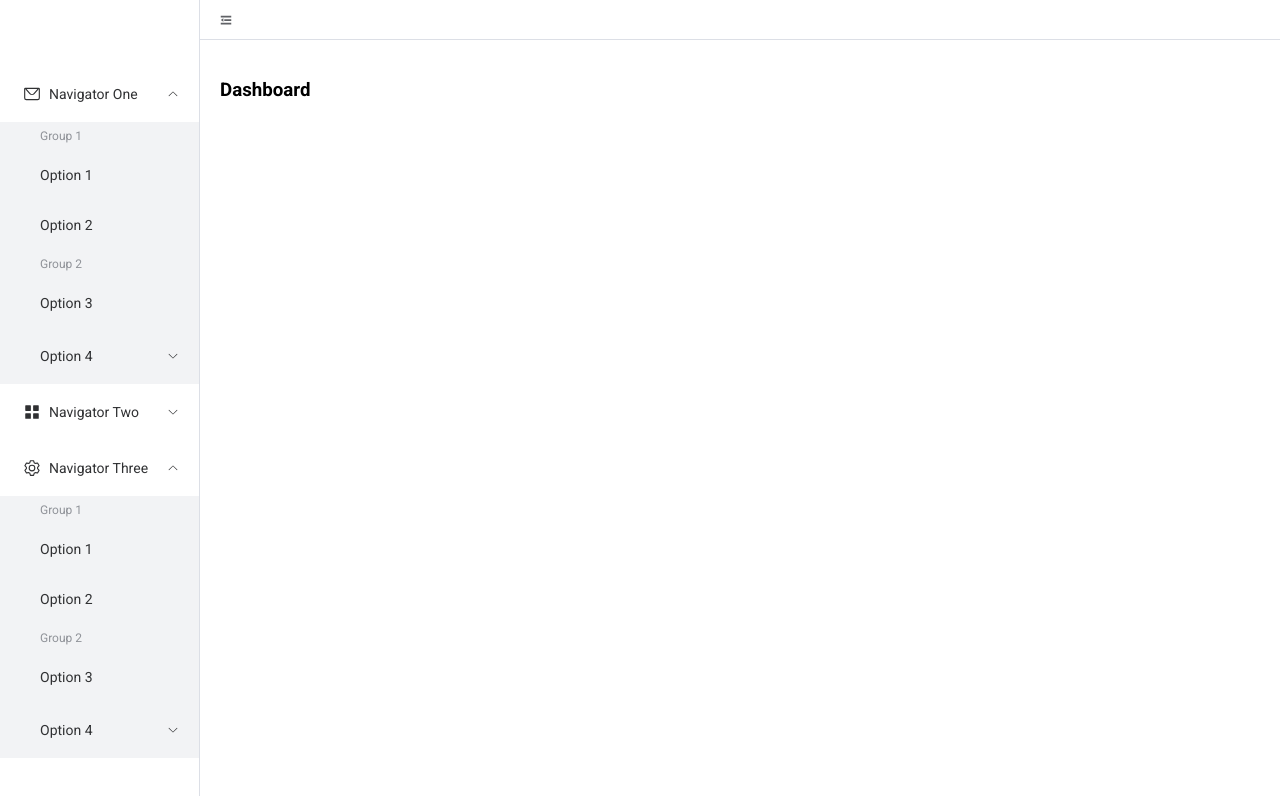
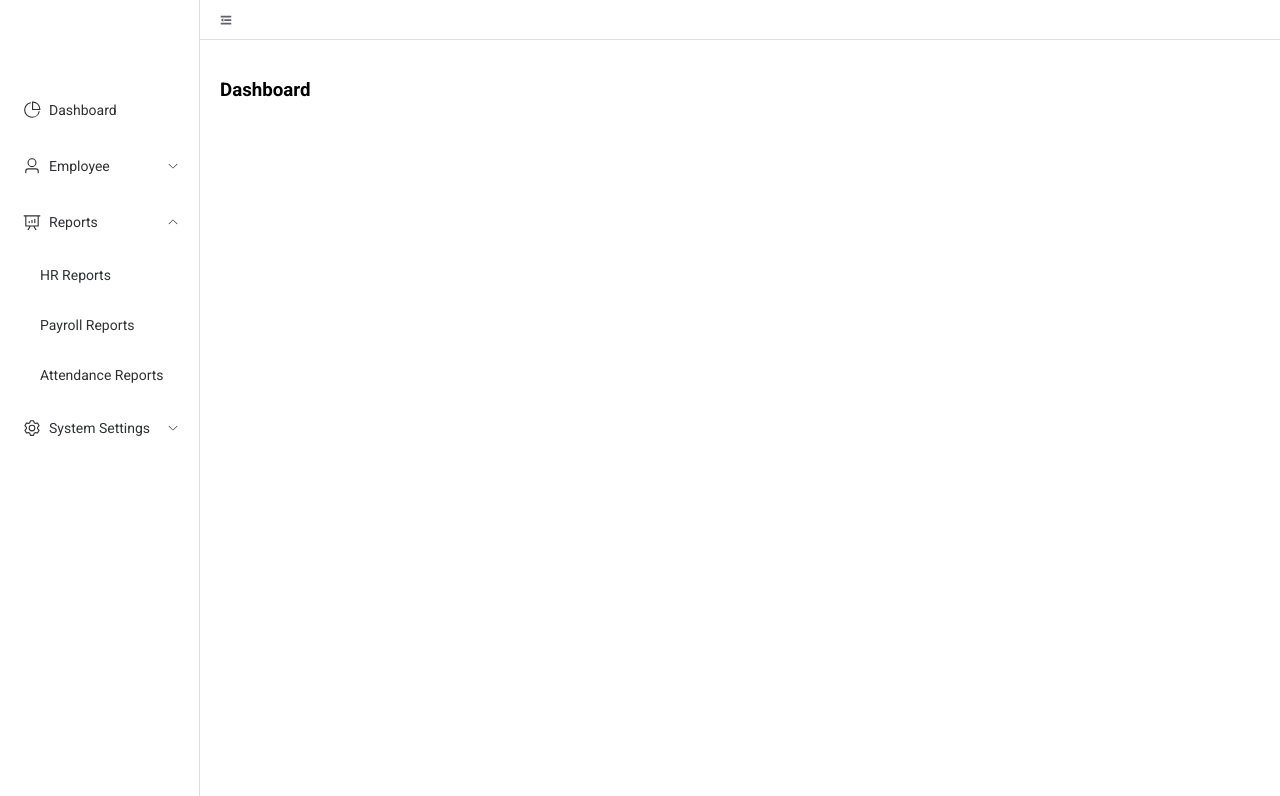
Before and after one commit to vietanhyoyo/nuxt-js-base, a Nuxt app: page /admin/dashboard in a window 1280 px wide. Shown: the top 796 px of the page. Built offline with nearby package versions, Linux system fonts and the light colour scheme.

Commit message:
custom menu

```diff
--- a/assets/scss/index.scss
+++ b/assets/scss/index.scss
@@ -28,3 +28,7 @@ body {
   background-color: #333 !important;
   color: inherit;
 }
+
+.el-menu {
+  background-color: #ffffff00 !important;
+}
--- a/components/ui/vc-form.vue
+++ b/components/ui/vc-form.vue
@@ -3,7 +3,7 @@
   <el-form
     :model="model"
     :rules="rules"
-    :ref="formRef"
+    ref="internalFormRef"
     class="vc-form"
     @submit.prevent="onSubmit"
   >
@@ -12,6 +12,8 @@
 </template>
 
 <script setup>
+import { ref, defineExpose } from 'vue'
+
 defineProps({
   model: {
     type: Object,
@@ -21,13 +23,19 @@ defineProps({
     type: Object,
     default: () => ({}),
   },
-  formRef: {
-    type: String,
-    default: null,
-  },
 })
 
 const emit = defineEmits(['submit'])
+
+const internalFormRef = ref(null)
+
+defineExpose({
+  validate: (callback) => {
+    if (internalFormRef.value) {
+      internalFormRef.value.validate(callback)
+    }
+  },
+})
 
 const onSubmit = () => {
   emit('submit')
--- a/layouts/admin-layout.vue
+++ b/layouts/admin-layout.vue
@@ -9,7 +9,7 @@
         <el-menu
           :collapse="isCollapsed"
           :collapse-transition="false"
-          :default-openeds="['1', '3']"
+          :default-openeds="defaultOpeneds"
           :default-active="activeMenu"
           router
           class="el-menu-vertical custom-menu"
@@ -17,62 +17,33 @@
           text-color="var(--el-text-color-primary)"
           active-text-color="var(--el-color-primary)"
         >
-          <el-sub-menu index="1">
-            <template #title
-              ><el-icon><Message /></el-icon
-              ><span v-show="!isCollapsed">Navigator One</span></template
+          <!-- Render Dashboard như el-menu-item -->
+          <el-menu-item :index="menuItems[0].index">
+            <el-icon>
+              <component :is="iconComponents[menuItems[0].icon]" />
+            </el-icon>
+            <span v-show="!isCollapsed">{{ menuItems[0].title }}</span>
+          </el-menu-item>
+
+          <!-- Render các submenu còn lại -->
+          <el-sub-menu
+            v-for="menu in menuItems.slice(1)"
+            :key="menu.index"
+            :index="menu.index"
+          >
+            <template #title>
+              <el-icon>
+                <component :is="iconComponents[menu.icon]" />
+              </el-icon>
+              <span v-show="!isCollapsed">{{ menu.title }}</span>
+            </template>
+            <el-menu-item
+              v-for="item in menu.children"
+              :key="item.index"
+              :index="item.index"
             >
-            <el-menu-item-group title="Group 1">
-              <el-menu-item index="/admin/option1">Option 1</el-menu-item>
-              <el-menu-item index="/admin/option2">Option 2</el-menu-item>
-            </el-menu-item-group>
-            <el-menu-item-group title="Group 2">
-              <el-menu-item index="/admin/option3">Option 3</el-menu-item>
-            </el-menu-item-group>
-            <el-sub-menu index="1-4">
-              <template #title>Option 4</template>
-              <el-menu-item index="/admin/option4-1">Option 4-1</el-menu-item>
-            </el-sub-menu>
-          </el-sub-menu>
-
-          <el-sub-menu index="2">
-            <template #title
-              ><el-icon><Menu /></el-icon
-              ><span v-show="!isCollapsed">Navigator Two</span></template
-            >
-            <el-menu-item-group title="Group 1">
-              <el-menu-item index="/admin/two-option1">Option 1</el-menu-item>
-              <el-menu-item index="/admin/two-option2">Option 2</el-menu-item>
-            </el-menu-item-group>
-            <el-menu-item-group title="Group 2">
-              <el-menu-item index="/admin/two-option3">Option 3</el-menu-item>
-            </el-menu-item-group>
-            <el-sub-menu index="2-4">
-              <template #title>Option 4</template>
-              <el-menu-item index="/admin/two-option4-1"
-                >Option 4-1</el-menu-item
-              >
-            </el-sub-menu>
-          </el-sub-menu>
-
-          <el-sub-menu index="3">
-            <template #title
-              ><el-icon><Setting /></el-icon
-              ><span v-show="!isCollapsed">Navigator Three</span></template
-            >
-            <el-menu-item-group title="Group 1">
-              <el-menu-item index="/admin/three-option1">Option 1</el-menu-item>
-              <el-menu-item index="/admin/three-option2">Option 2</el-menu-item>
-            </el-menu-item-group>
-            <el-menu-item-group title="Group 2">
-              <el-menu-item index="/admin/three-option3">Option 3</el-menu-item>
-            </el-menu-item-group>
-            <el-sub-menu index="3-4">
-              <template #title>Option 4</template>
-              <el-menu-item index="/admin/three-option4-1"
-                >Option 4-1</el-menu-item
-              >
-            </el-sub-menu>
+              {{ item.title }}
+            </el-menu-item>
           </el-sub-menu>
         </el-menu>
       </el-scrollbar>
@@ -98,10 +69,69 @@
 <script setup>
 import { ref, computed } from 'vue'
 import { useRoute } from 'vue-router'
-import { Menu, Message, Setting, Fold, Expand } from '@element-plus/icons-vue'
+import {
+  Setting,
+  User,
+  Fold,
+  Expand,
+  PieChart,
+  DataAnalysis,
+} from '@element-plus/icons-vue'
 import { LogoHorizontal } from '#components'
 import { LogoIcon } from '#components'
 import { ModeSwitch } from '#components'
+
+// Ánh xạ giữa tên icon (chuỗi) và component icon
+const iconComponents = {
+  PieChart: PieChart,
+  User: User,
+  DataAnalysis: DataAnalysis,
+  Setting: Setting,
+}
+
+// Dữ liệu menu dưới dạng JSON
+const menuItems = ref([
+  {
+    index: '/admin/over', // Thay index thành đường dẫn trực tiếp
+    title: 'Dashboard',
+    icon: 'PieChart',
+    // Không có children để không phải là submenu
+  },
+  {
+    index: '2',
+    title: 'Employee',
+    icon: 'User',
+    children: [
+      { index: '/admin/not', title: 'Employee List' },
+      { index: '/admin/not', title: 'Add New Employee' },
+      { index: '/admin/not', title: 'Departments' },
+      { index: '/admin/not', title: 'Job Titles' },
+    ],
+  },
+  {
+    index: '3',
+    title: 'Reports',
+    icon: 'DataAnalysis',
+    children: [
+      { index: '/admin/not', title: 'HR Reports' },
+      { index: '/admin/not', title: 'Payroll Reports' },
+      { index: '/admin/not', title: 'Attendance Reports' },
+    ],
+  },
+  {
+    index: '4',
+    title: 'System Settings',
+    icon: 'Setting',
+    children: [
+      { index: '/admin/not', title: 'User Management' },
+      { index: '/admin/not', title: 'Roles & Permissions' },
+      { index: '/admin/not', title: 'System Configuration' },
+    ],
+  },
+])
+
+// Các submenu mặc định mở (loại bỏ '1' vì Dashboard không còn là submenu)
+const defaultOpeneds = ref(['3'])
 
 const route = useRoute()
 const activeMenu = computed(() => route.path)
@@ -117,6 +147,7 @@ const toggleMenu = () => {
 .logo {
   height: 34px;
   padding: 16px 0px;
+  margin-bottom: 16px;
   text-align: center;
   transition: all 0.3s ease;
   display: flex;
@@ -161,7 +192,6 @@ const toggleMenu = () => {
 
 .admin-content {
   padding: 20px;
-  background-color: var(--el-bg-color);
   min-height: calc(100vh - 60px);
 }
 
--- a/pages/auth/login/index.vue
+++ b/pages/auth/login/index.vue
@@ -3,8 +3,8 @@
     <vc-form
       :model="loginForm"
       :rules="rules"
-      form-ref="loginFormRef"
-      @submit="handleLogin"
+      ref="loginFormRef"
+      @submit.prevent="handleLogin"
     >
       <div class="title"><logo-horizontal /></div>
 
@@ -47,10 +47,10 @@
 </template>
 
 <script setup>
+import { ref } from 'vue'
 import { User, Lock } from '@element-plus/icons-vue'
 import { ElMessage } from 'element-plus'
-import { LogoHorizontal } from '#components'
-import { ModeButton } from '#components'
+import { navigateTo } from 'nuxt/app'
 
 const loginFormRef = ref(null)
 
@@ -76,13 +76,22 @@ const rules = reactive({
 const loading = ref(false)
 
 const handleLogin = () => {
+  if (!loginFormRef.value) {
+    console.error('Form reference is not ready')
+    return
+  }
+
   loginFormRef.value.validate((valid) => {
     if (valid) {
       loading.value = true
       setTimeout(() => {
         loading.value = false
         ElMessage.success('Login successful!')
+        navigateTo('/admin/dashboard')
       }, 2000)
+    } else {
+      ElMessage.warning('Login failed!')
+      return false
     }
   })
 }
```
